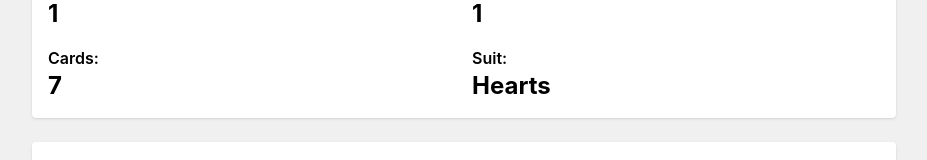
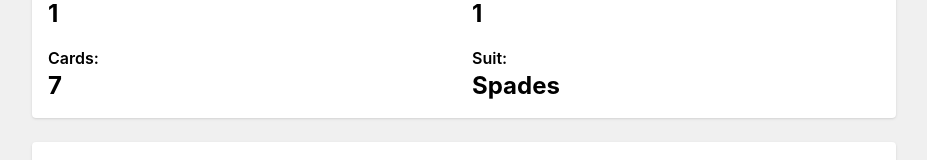
Before and after one commit to ahmadkhan100/Contract, a React (Create React App) app: page / in a window 1280 px wide. Both pictures are taken after a click on the button "Start New Game". Shown: the part 154-314 px from the top of the page, without its empty margins (176-1103 px from the left). Built offline with nearby package versions, Linux system fonts and the light colour scheme; the HTML template or start-up script is replaced by a standard one.

Commit message:
Update GameInfo.jsx

```diff
--- a/src/components/GameInfo.jsx
+++ b/src/components/GameInfo.jsx
@@ -3,13 +3,13 @@ import React from 'react';
 const getSuit = (round, phase) => {
   if (phase === 1) {
     switch (round) {
-      case 7: return 'Spades';
-      case 6: return 'Hearts';
-      case 5: return 'Clubs';
+      case 1: return 'Spades';
+      case 2: return 'Hearts';
+      case 3: return 'Clubs';
       case 4: return 'Diamonds';
-      case 3: return 'High Card';
-      case 2: return 'Spades';
-      case 1: return 'Hearts';
+      case 5: return 'High Card';
+      case 6: return 'Spades';
+      case 7: return 'Hearts';
       default: return '';
     }
   } else {
```
